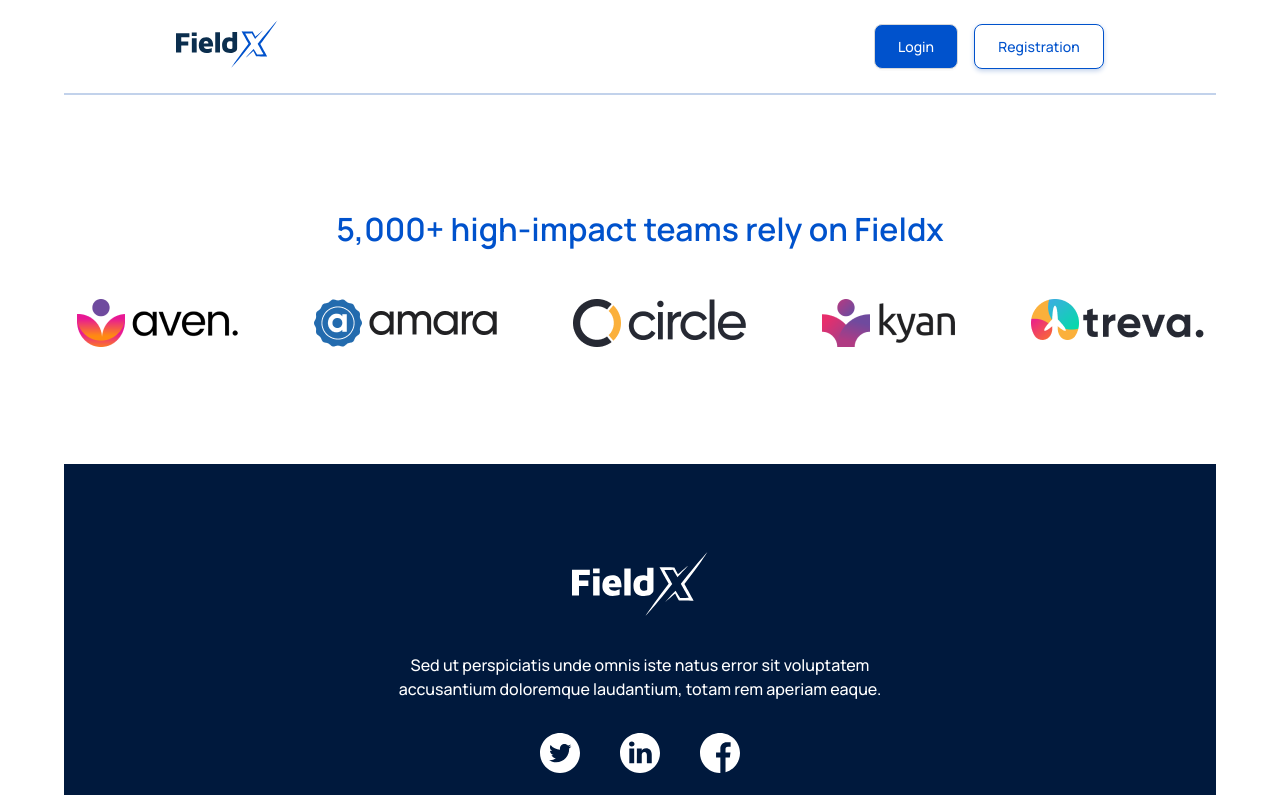
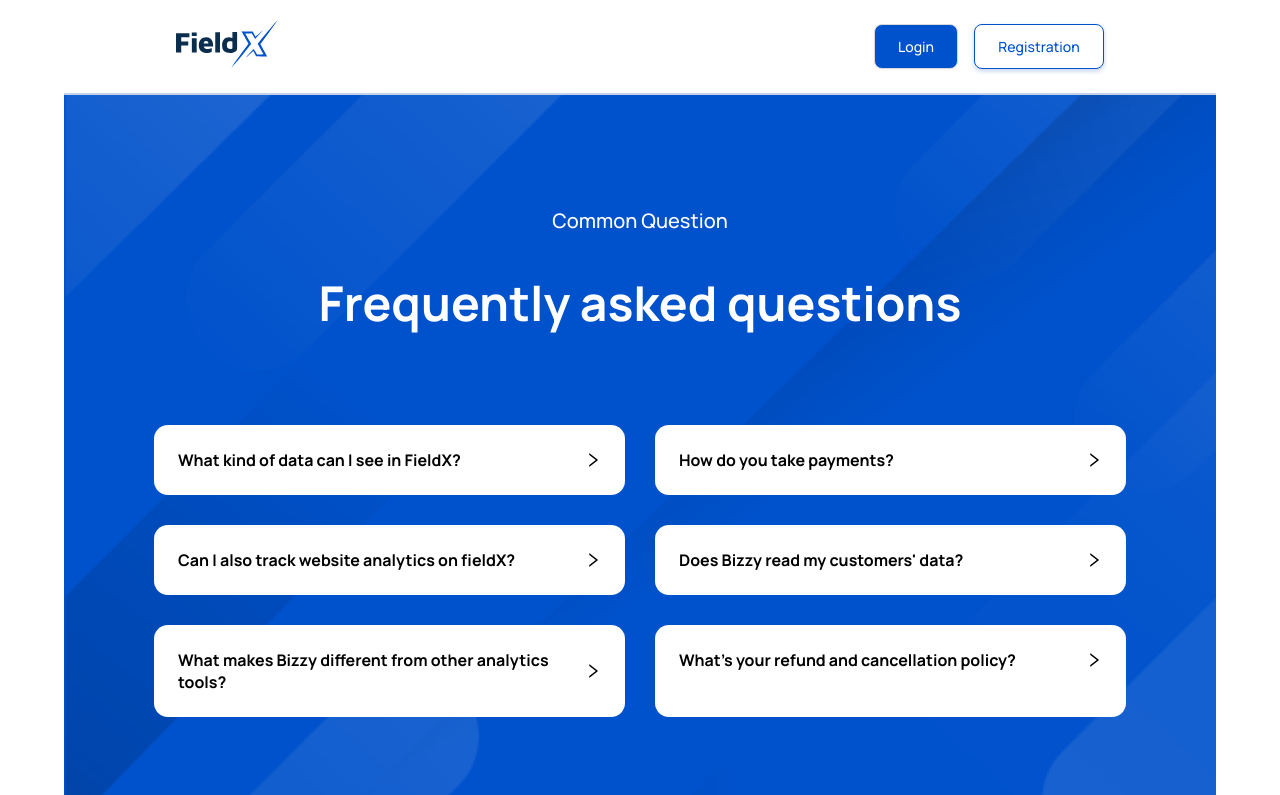
Before and after one commit to Ankan112/MAACTASK, a React (Vite) app: page / in a window 1280 px wide. Shown: the top 795 px of the page. Built offline with nearby package versions, Linux system fonts and the light colour scheme.

Commit message:
faq section done

```diff
--- /dev/null
+++ b/src/components/Accordion.jsx
@@ -0,0 +1,94 @@
+import { useState } from "react";
+import { RightOutlined } from "@ant-design/icons";
+const Accordion = () => {
+  const accordionData = [
+    {
+      title: "What kind of data can I see in FieldX?",
+      content:
+        "Quis nostrud exercitation ullamco laboris nisi ut aliquip ex ea commodo consequat. Duis aute irure dolor in voluptate.",
+    },
+    {
+      title: "How do you take payments?",
+      content:
+        "Quis nostrud exercitation ullamco laboris nisi ut aliquip ex ea commodo consequat. Duis aute irure dolor in voluptate.",
+    },
+    {
+      title: "Can I also track website analytics on fieldX?",
+      content:
+        "Quis nostrud exercitation ullamco laboris nisi ut aliquip ex ea commodo consequat. Duis aute irure dolor in voluptate.",
+    },
+    {
+      title: "Does Bizzy read my customers' data?",
+      content:
+        "Quis nostrud exercitation ullamco laboris nisi ut aliquip ex ea commodo consequat. Duis aute irure dolor in voluptate.",
+    },
+    {
+      title: "What makes Bizzy different from other analytics tools?",
+      content:
+        "Quis nostrud exercitation ullamco laboris nisi ut aliquip ex ea commodo consequat. Duis aute irure dolor in voluptate.",
+    },
+    {
+      title: "What's your refund and cancellation policy?",
+      content:
+        "Quis nostrud exercitation ullamco laboris nisi ut aliquip ex ea commodo consequat. Duis aute irure dolor in voluptate.",
+    },
+  ];
+
+  const [openAccordion, setOpenAccordion] = useState(null);
+
+  const toggleAccordion = (index) => {
+    setOpenAccordion((prev) => (prev === index ? null : index));
+  };
+
+  return (
+    <div
+      style={{
+        display: "grid",
+        gridTemplateColumns: "repeat(2, minmax(0, 1fr))",
+        gap: "10px",
+        padding: "0 80px",
+        marginTop: "80px",
+      }}
+    >
+      {accordionData.map((item, index) => (
+        <div
+          key={index}
+          style={{
+            margin: "10px",
+            padding: "24px",
+            background: "#fff",
+            borderRadius: "14px",
+          }}
+        >
+          <div
+            style={{
+              display: "flex",
+              justifyContent: "space-between",
+              alignItems: "center",
+              cursor: "pointer",
+            }}
+            onClick={() => toggleAccordion(index)}
+          >
+            <span style={{ fontWeight: "bold" }}>{item.title}</span>
+            <span
+              style={{
+                transform:
+                  openAccordion === index ? "rotate(90deg)" : "rotate(0deg)",
+                transition: "transform 0.3s",
+              }}
+            >
+              <RightOutlined />
+            </span>
+          </div>
+          {openAccordion === index && (
+            <div style={{ marginTop: "10px" }}>
+              <p>{item.content}</p>
+            </div>
+          )}
+        </div>
+      ))}
+    </div>
+  );
+};
+
+export default Accordion;
--- /dev/null
+++ b/src/components/Home/Faq.jsx
@@ -0,0 +1,43 @@
+import Accordion from "../Accordion";
+
+const Faq = () => {
+  return (
+    <div
+      style={{
+        // height: "40vh",
+        padding: "112px 0",
+      }}
+      className="faq-bg"
+    >
+      <div
+        style={{
+          color: "#ffffff",
+          textAlign: "center",
+        }}
+      >
+        <h5
+          style={{
+            fontSize: "20px",
+            fontWeight: 500,
+            marginBottom: "36px",
+          }}
+        >
+          Common Question{" "}
+        </h5>
+        <h1
+          style={{
+            fontSize: "48px",
+            fontWeight: 700,
+          }}
+        >
+          Frequently asked questions
+        </h1>
+      </div>
+      <div>
+        <Accordion />
+      </div>
+    </div>
+  );
+};
+
+export default Faq;
--- a/src/index.css
+++ b/src/index.css
@@ -17,7 +17,15 @@
 }
 
 .auth-bg {
-  background-image: url(./assets//registerbg.png);
+  background-image: url(./assets/registerbg.png);
   background-size: "cover";
   background-position: "center";
 }
+
+.faq-bg {
+  background-image: url(./assets/faqbg.png);
+  background-size: "cover";
+  background-position: "center";
+  /* background-color: rgba(173, 216, 255, 0.5); */
+  background-color: #0052cc;
+}
--- a/src/pages/Home.jsx
+++ b/src/pages/Home.jsx
@@ -1,8 +1,10 @@
+import Faq from "../components/Home/FAQ";
 import Partners from "../components/Home/Partners";
 
 const Home = () => {
   return (
     <div className="main-container">
+      <Faq />
       <Partners />
     </div>
   );
```
